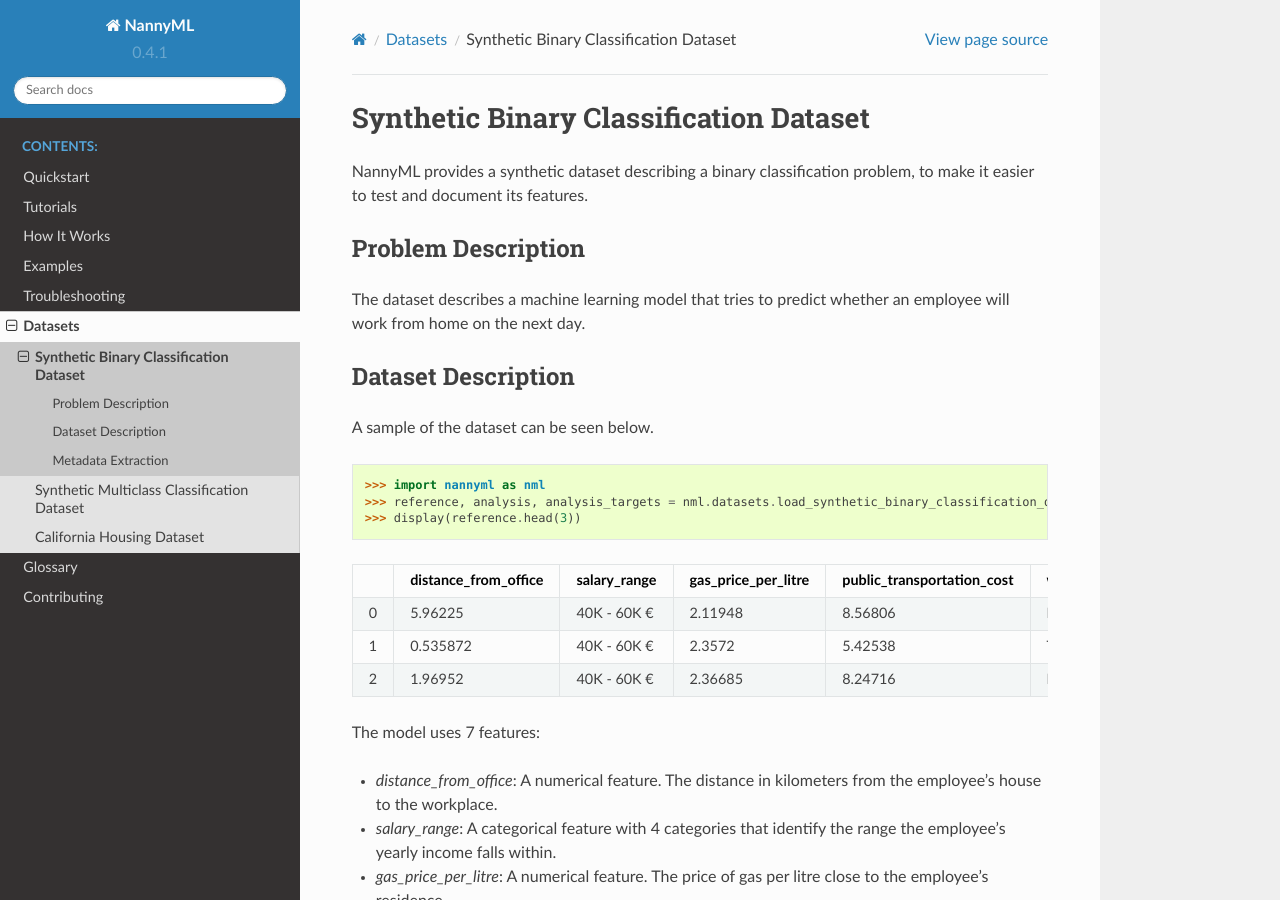
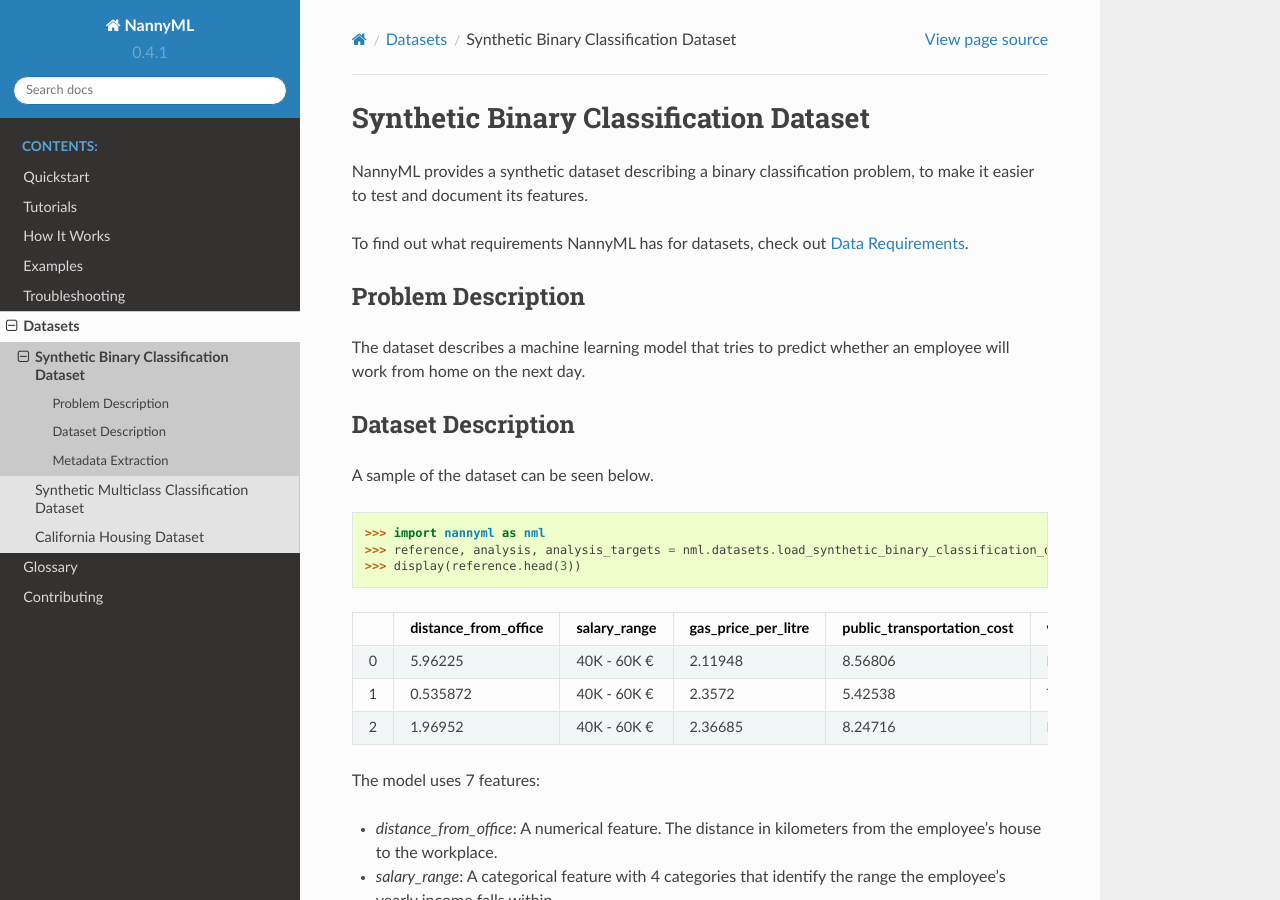
Before and after one commit to NannyML/nannyml, a Sphinx documentation site: the page built from docs/datasets/binary.rst, in a window 1280 px wide and 900 px high. Built offline with Sphinx 7.4.7 and the Read the Docs theme 2.0.0, drawn with Linux system fonts in a browser that asks for light colours; pages that are not in the unit, such as notebooks, are missing from menus; the version number is read from the project's files by our own code.

Commit message:
Link to data requirements from datasets pages

```diff
--- a/docs/datasets/binary.rst
+++ b/docs/datasets/binary.rst
@@ -6,6 +6,8 @@
 
 NannyML provides a synthetic dataset describing a binary classification problem,
 to make it easier to test and document its features.
+
+To find out what requirements NannyML has for datasets, check out :ref:`Data Requirements<data_requirements>`.
 
 Problem Description
 ===================
--- a/docs/datasets/california.rst
+++ b/docs/datasets/california.rst
@@ -14,6 +14,7 @@
 - Training a Machine Learning Model
 - Meeting NannyML Data Requirements
 
+To find out what requirements NannyML has for datasets, check out :ref:`Data Requirements<data_requirements>`.
 
 We need to start by loading the dataset.
 
--- a/docs/datasets/multiclass.rst
+++ b/docs/datasets/multiclass.rst
@@ -6,6 +6,8 @@
 
 NannyML provides a synthetic dataset describing a multiclass classification problem,
 to make it easier to test and document its features.
+
+To find out what requirements NannyML has for datasets, check out :ref:`Data Requirements<data_requirements>`.
 
 Problem Description
 ===================
```
